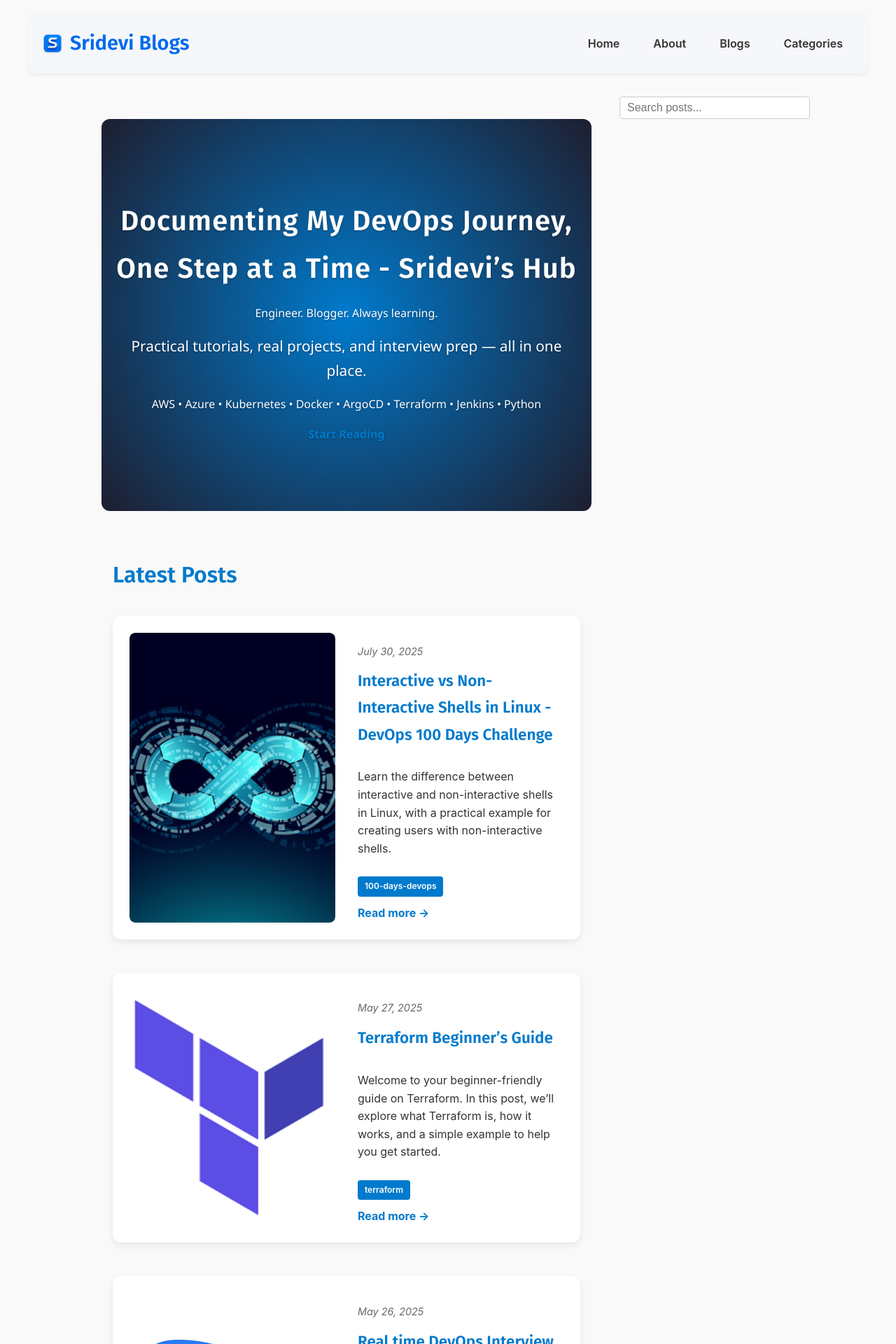
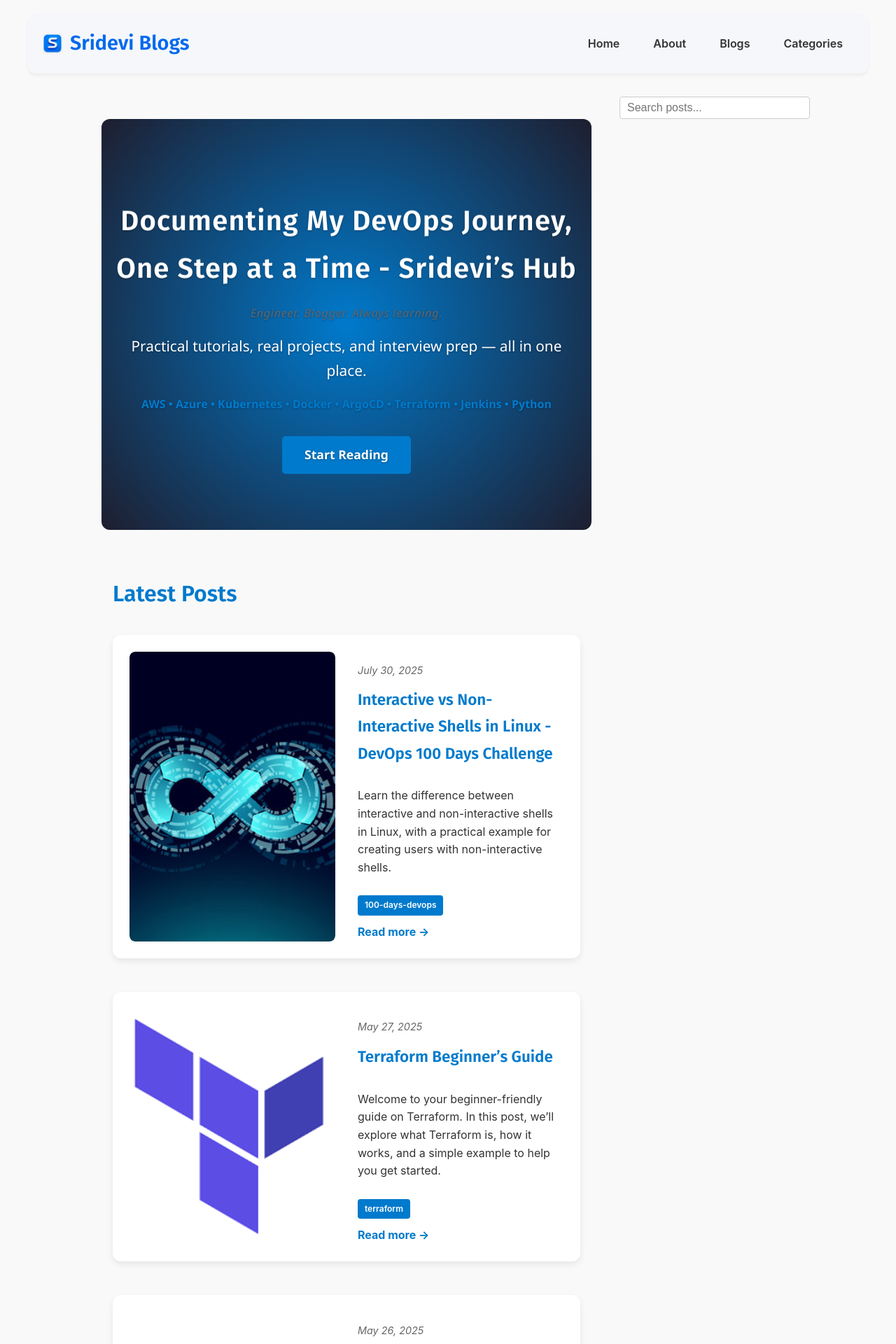
Before and after one commit to srideviblogs/srideviblogs.github.io, a Jekyll site: the page built from index.md, in a window 1280 px wide. Shown: the top 1920 px of the page at 70% size. Built offline with Jekyll 4.4.1, drawn with Linux system fonts in a browser that asks for light colours.

Commit message:
Update custom.css

```diff
--- a/assets/css/custom.css
+++ b/assets/css/custom.css
@@ -140,6 +140,15 @@ header.site-header {
   will-change: opacity, transform;
 }
 
+.mini-intro {
+  font-size: 1rem;
+  font-style: italic;
+  color: #666666;
+  margin-bottom: 1rem;
+  letter-spacing: 0.05em;
+  animation: fadeInUp 1.2s cubic-bezier(0.4, 0, 0.2, 1) forwards;
+}
+
 .animate-paragraph {
   font-size: 1.3rem;
   color: white;
@@ -150,6 +159,33 @@ header.site-header {
   animation: fadeSlideIn 1.2s cubic-bezier(0.4, 0, 0.2, 1) forwards;
   animation-delay: 0.7s;
   will-change: opacity, transform;
+}
+
+.tools-row {
+  font-size: 1rem;
+  color: #007acc; /* a nice DevOps blue */
+  margin-bottom: 2rem;
+  font-weight: 600;
+  animation: fadeInUp 1.6s ease forwards;
+}
+
+.cta-button {
+  background-color: #007acc;
+  color: white;
+  padding: 0.75rem 2rem;
+  font-size: 1.1rem;
+  border: none;
+  border-radius: 5px;
+  cursor: pointer;
+  text-decoration: none;
+  font-weight: 600;
+  transition: background-color 0.3s ease;
+  display: inline-block;
+  animation: fadeInUp 1.8s ease forwards;
+}
+
+.cta-button:hover {
+  background-color: #005fa3;
 }
 
 @keyframes fadeSlideIn {
```
